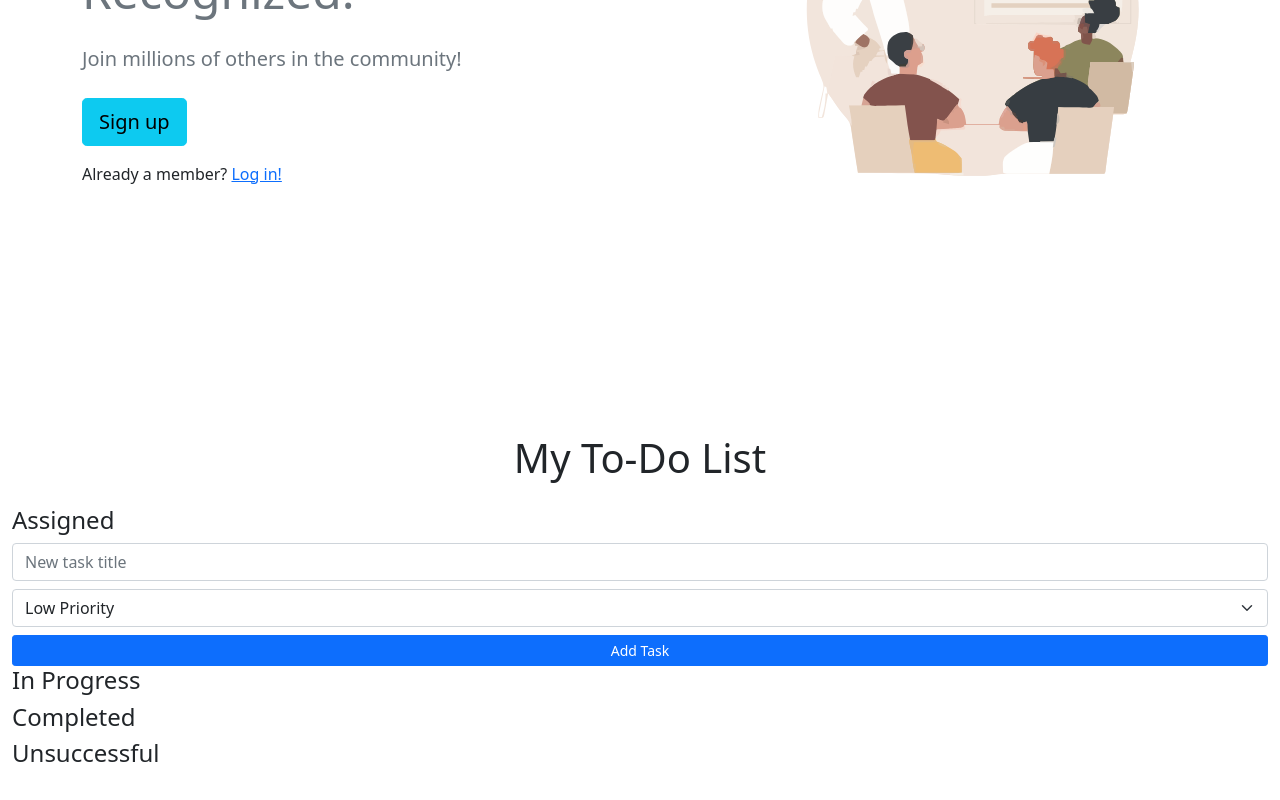
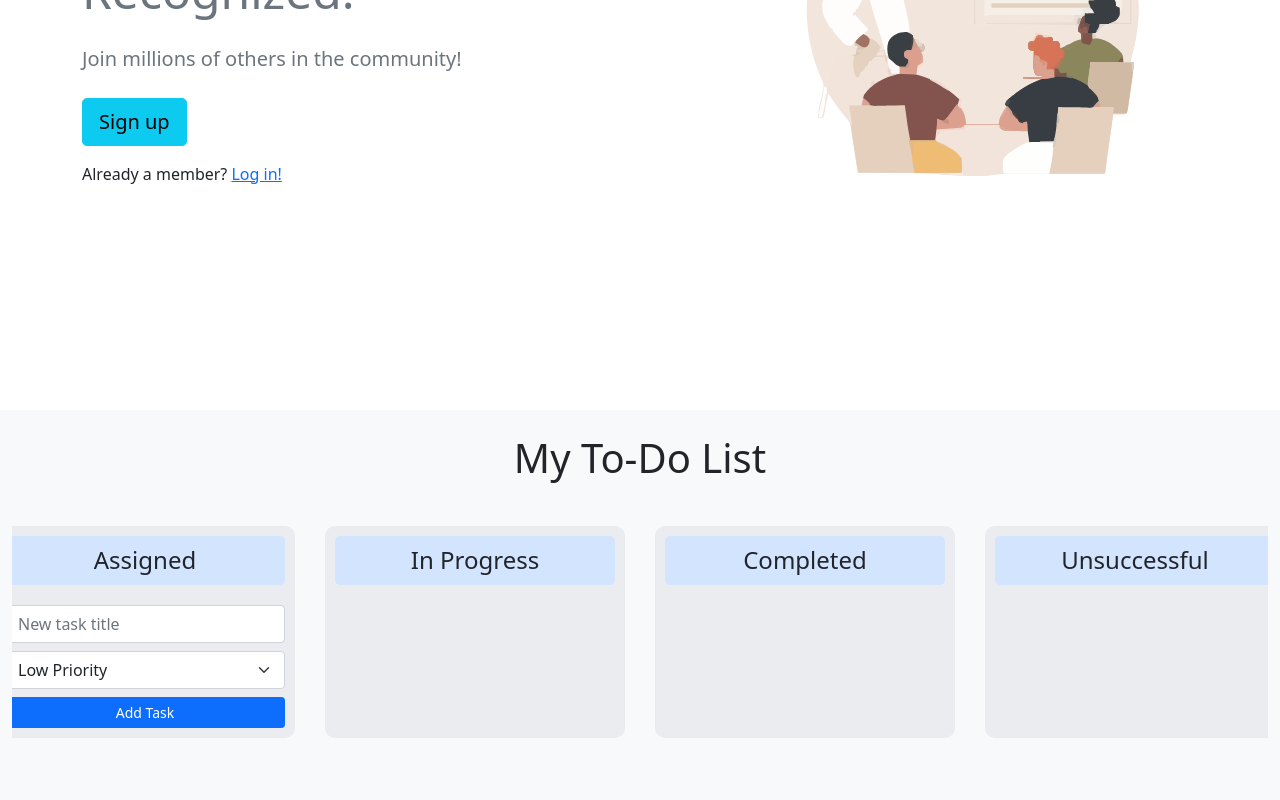
Before and after one commit to mohsina-rifa/Workshop, a Vue app: page / in a window 1280 px wide. Shown: the part 446-1246 px from the top of the page. Built offline with nearby package versions, Linux system fonts and the light colour scheme.

Commit message:
Kanban Board: Style

```diff
--- a/src/components/KanbanBoard.vue
+++ b/src/components/KanbanBoard.vue
@@ -39,4 +39,32 @@
   </div>
 </template>
 
-<style scoped></style>
+<style scoped>
+.container-fluid {
+  background-color: #f8f9fa;
+  min-height: 100vh;
+}
+
+.kanban-board {
+  display: flex;
+  overflow-x: auto;
+  padding: 20px 0;
+}
+
+.kanban-column {
+  min-width: 300px;
+  max-width: 300px;
+  margin: 0 15px;
+  background-color: #ebecf0;
+  border-radius: 10px;
+  padding: 10px;
+}
+
+.kanban-column h4 {
+  margin-bottom: 20px;
+  padding: 10px;
+  text-align: center;
+  background-color: #d3e4ff;
+  border-radius: 5px;
+}
+</style>
```
